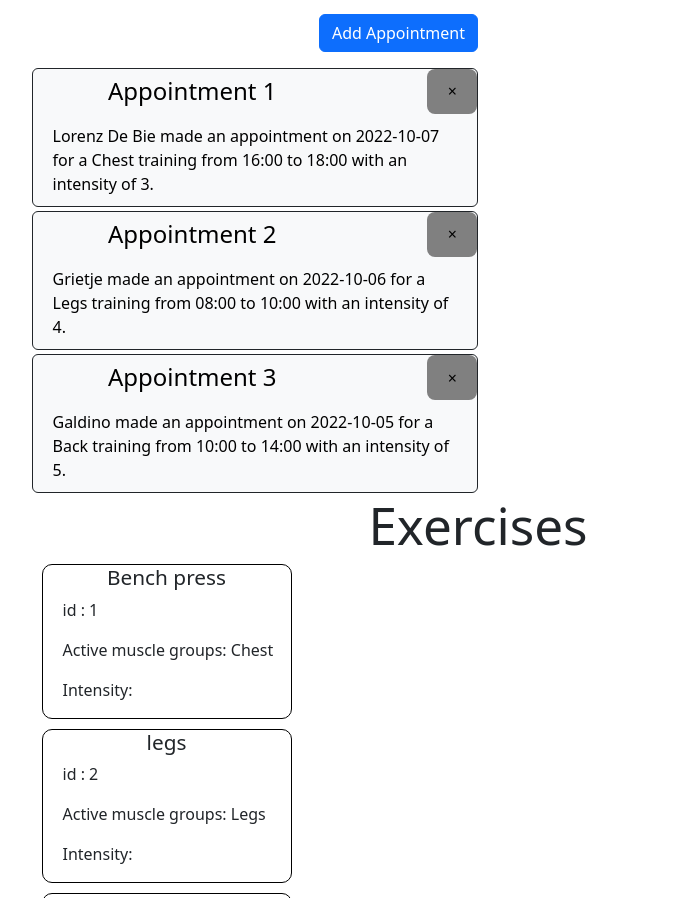
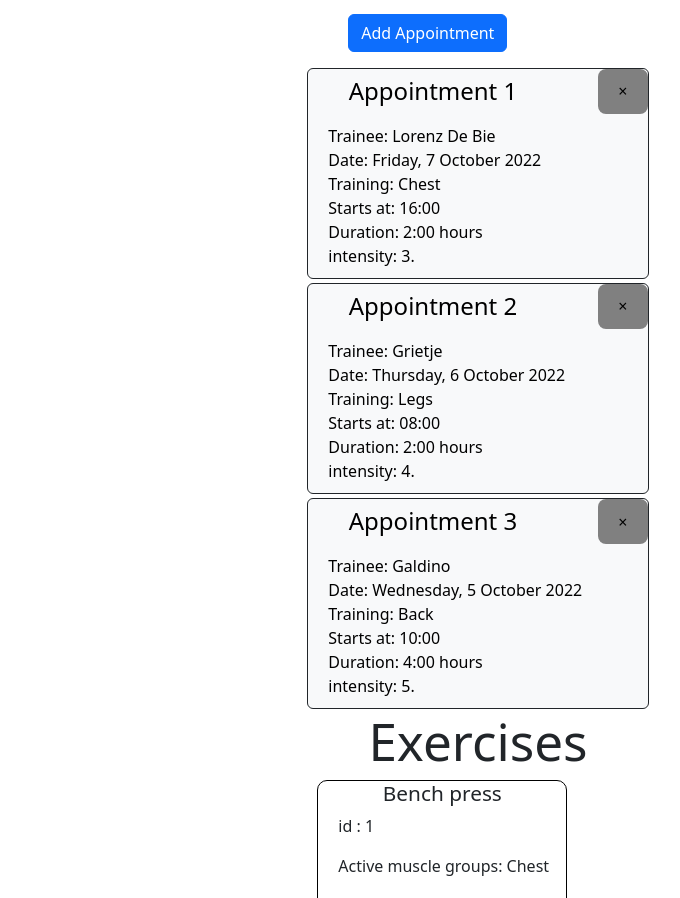
Before and after one commit to lorenzdbie/frontendGymApp, a React (Vite) app: page / in a window 1280 px wide. Shown: the part 891-1789 px from the top of the page, without its empty margins (162-842 px from the left). Built offline with nearby package versions, Linux system fonts and the light colour scheme.

Commit message:
aanpassing appointment

```diff
--- a/src/components/appointments/appointment.jsx
+++ b/src/components/appointments/appointment.jsx
@@ -1,11 +1,21 @@
 import { toDateInputString, toTimeInputString } from "./appointmentForm";
 
-export default function Appointment(props) {
-  const { id, user, date, training, startTime, endTime, intensity } = props;
+
+export const toHoursInputString = (time) => {
+  if (!time) return null;
+  if (typeof time !== Object) {
+    time = new Date(time);
+  }
+  let aString = time.toISOString();
+  console.log(aString);
+  return aString.substring(aString.indexOf("T") + 2, aString.indexOf("Z") - 7);
+};
+
+export default function Appointment({id, user, date, training, startTime, endTime, intensity}) {
   return (
     <div
       className="text-bg-light rounded border border-dark my-1"
-      style={{ width: "50%" }}
+      style={{ minwidth: "200 px" }}
     >
       <div style={{ display: "flex", marginLeft: "auto" }}>
         <h4 style={{ margin: "auto" }}>Appointment {id}</h4>
@@ -20,10 +30,12 @@ export default function Appointment(props) {
       </div>
 
       <div style={{ margin: "10px 20px", textAlign: "left" }}>
-        {user.name} made an appointment on {toDateInputString(new Date(date))}{" "}
-        for a {training.muscleGroup} training from{" "}
-        {toTimeInputString(startTime)} to {toTimeInputString(endTime)} with an
-        intensity of {intensity}.<br />
+        Trainee: {user.name} <br />
+        Date: {new Date(date).toLocaleDateString('en-BE', { weekday: 'long', year: 'numeric', month: 'long', day: 'numeric' })} <br />
+        Training: {training.muscleGroup} <br />
+        Starts at: {toTimeInputString(startTime)} <br />
+        Duration: {toHoursInputString(new Date(endTime) - new Date(startTime))} hours <br />
+        intensity: {intensity}.<br />
       </div>
     </div>
   );
--- a/src/components/appointments/appointmentList.jsx
+++ b/src/components/appointments/appointmentList.jsx
@@ -17,17 +17,17 @@ export default function AppointmentList() {
   ) => {
     const newAppointments = [
       {
-        id: Math.max(APPOINTMENTS.map((e) => e.id)) + 1,
+        id: Math.max(appointments.map((e) => e.id)) + 1,
         date: new Date(date),
         user: {
-          id: APPOINTMENTS.includes((a) => a.user.name === name)
+          id: appointments.includes((a) => a.user.name === name)
             ? appointments.filter((e) => (e.user.name = name)).map((e) => e.id)
-            : Math.max(APPOINTMENTS.map((e) => e.user.id)) + 1,
+            : Math.max(appointments.map((e) => e.user.id)) + 1,
           name: name,
         },
         training: {
-          id: APPOINTMENTS.filter(
-            (e) => (e.training.muscleGroup = muscleGroup)
+          id: appointments.filter(
+            (e) => (e.training.muscleGroup === muscleGroup)
           ).map((e) => e.training.id),
           muscleGroup,
         },
@@ -47,7 +47,7 @@ export default function AppointmentList() {
       <h1>Appointments</h1>
       <AppointmentForm onSaveAppointment={createAppointment} />
       {appointments.map((appoint) => (
-        <Appointment {...appoint} key={appoint.id} />
+        <Appointment {...appoint} key={appoint.id} index={appoint.id}/>
       ))}
     </>
   );
```
